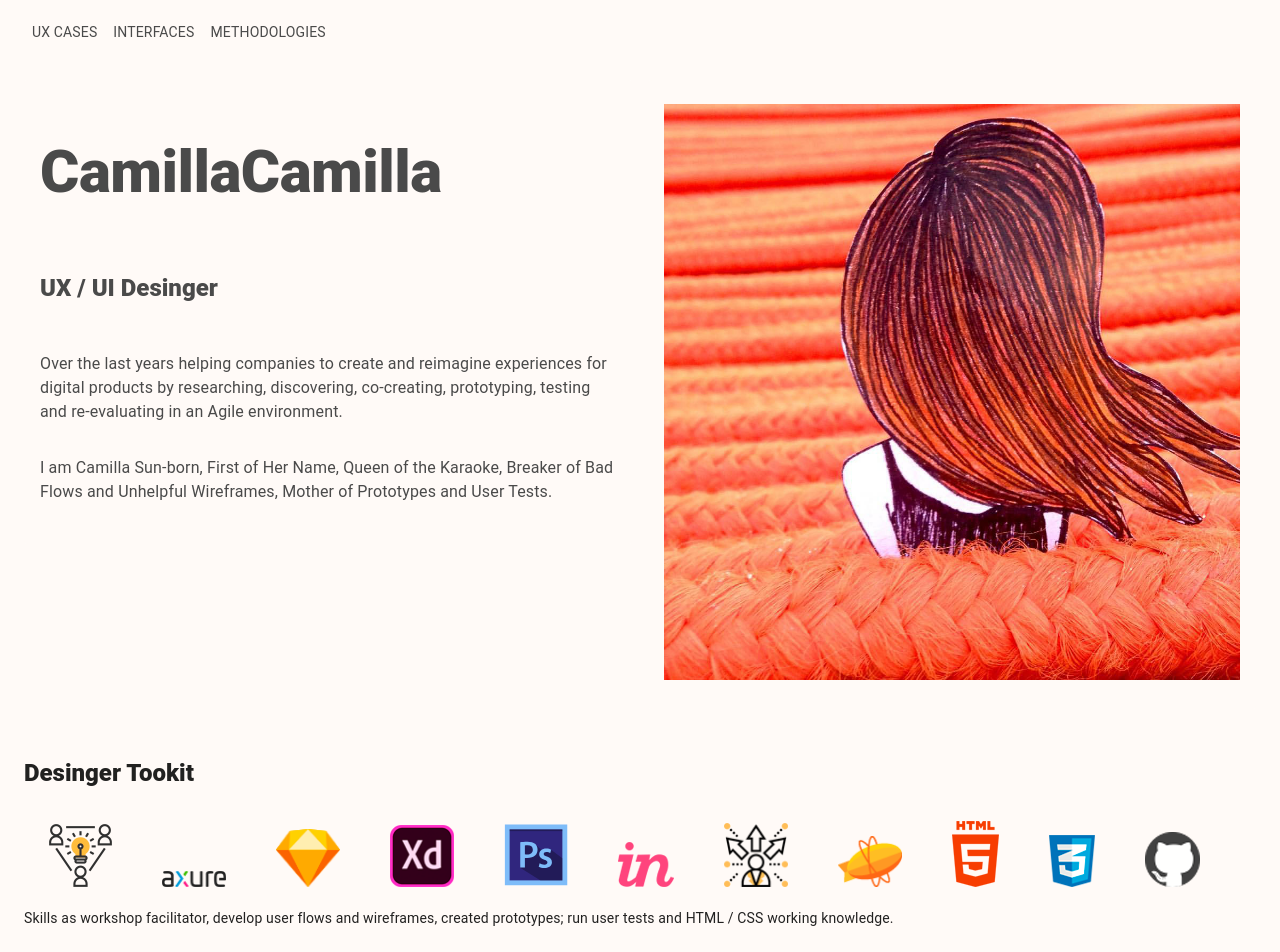
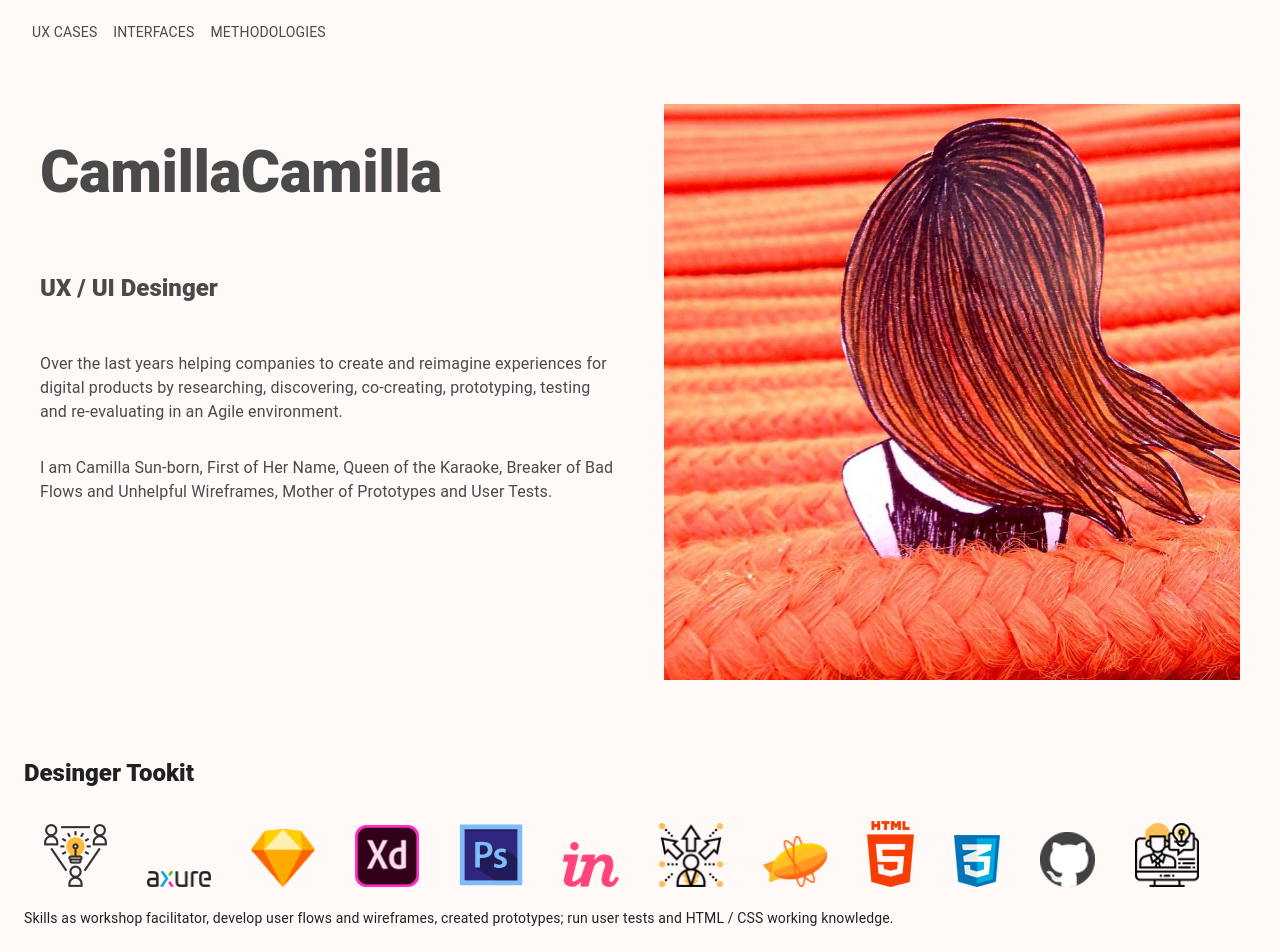
Before and after one commit to camillacamilla/portfolio, a React (Create React App) app: page / in a window 1280 px wide. Shown: the top 952 px of the page. Built offline with nearby package versions, Linux system fonts and the light colour scheme.

Commit message:
minor fix

```diff
--- a/src/components/hero/index.js
+++ b/src/components/hero/index.js
@@ -17,6 +17,7 @@ import user_test from '../../assets/image/user-test.png'
 import github from '../../assets/image/git.png'
 import workshop from '../../assets/image/workshop_icon.png'
 import invision from '../../assets/image/invision.png'
+import refinamento from '../../assets/image/refinamento.png'
 
 
 const useStyles = makeStyles(theme => ({
@@ -30,7 +31,7 @@ const useStyles = makeStyles(theme => ({
   },
   img:{
     maxWidth: 64,
-    margin: 'auto 25px'
+    margin: 'auto 20px'
   },
   paper: {
     padding: theme.spacing(3, 2),
@@ -82,6 +83,7 @@ export default function Hero(props) {
               <img className={classes.img} alt="html5" src={html5}/>
               <img className={classes.img} alt="css" src={css}/>
               <img className={classes.img} alt="github" src={github}/>
+              <img className={classes.img} alt="refinamento" src={refinamento}/>
               <Typography className={classes.text} variant="body2">Skills as workshop facilitator, develop user flows and wireframes, created prototypes; run user tests and HTML / CSS working knowledge.</Typography>
               </Grid>
             </Grid>
```
Also changed, not shown: src/assets/image/refinamento.png (added).
